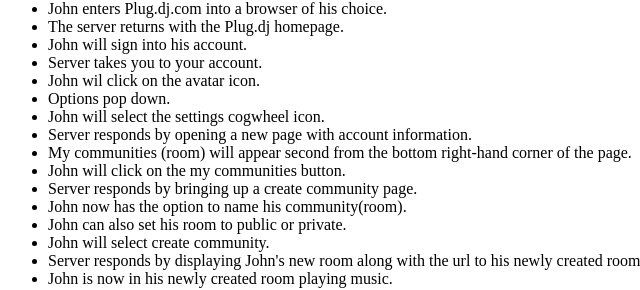
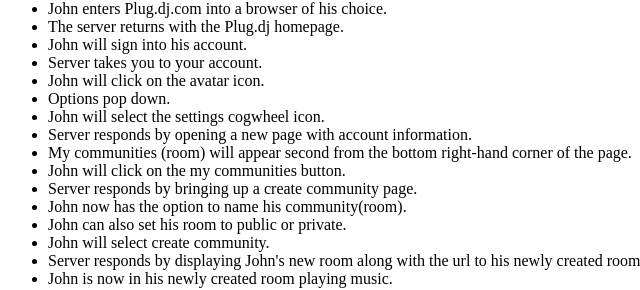
Before and after one commit to jeffreyornm/data-design, a plain HTML site: page epic/interaction-flow.html in a window 1280 px wide. Shown: the part 301-591 px from the top of the page, 0-640 px from the left. Drawn offline with Linux system fonts and the light colour scheme.

Commit message:
In interaction flow html one of the lines of text I had misspelled will. Fixed

```diff
--- a/epic/interaction-flow.html
+++ b/epic/interaction-flow.html
@@ -34,7 +34,7 @@
     <li>The server returns with the Plug.dj homepage.</li>
     <li>John will sign into his account.</li>
     <li>Server takes you to your account.</li>
-    <li>John wil click on the avatar icon.</li>
+    <li>John will click on the avatar icon.</li>
     <li>Options pop down.</li>
     <li>John will select the settings cogwheel icon.</li>
     <li>Server responds by opening a new page with account information.</li>
```
